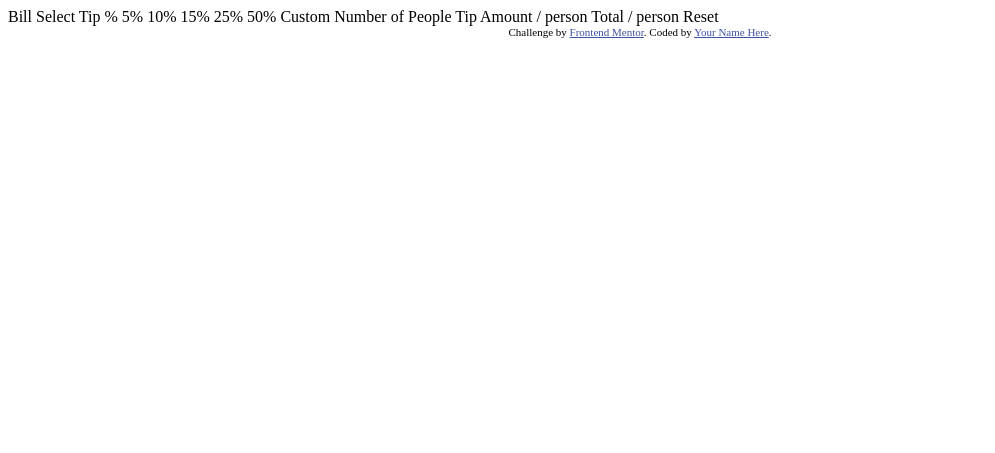
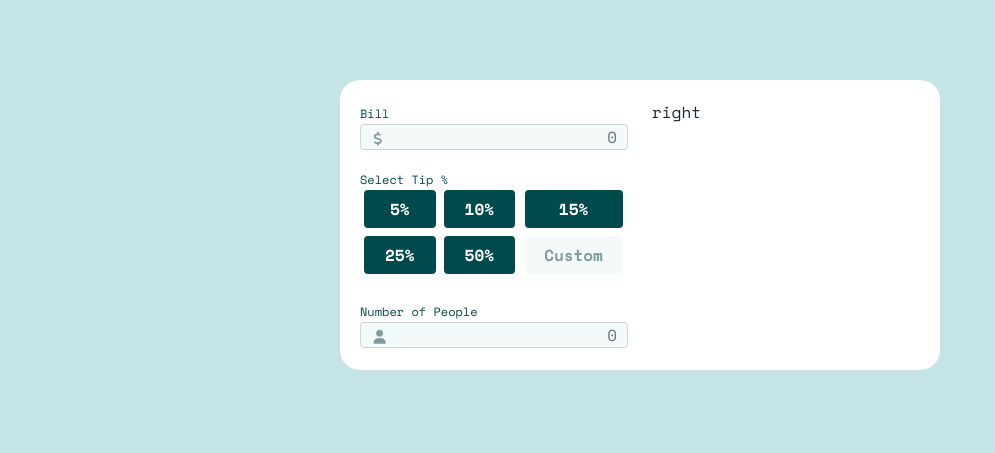
Before and after one commit to Kengpul/tip-calculator, a plain HTML site: page index.html in a window 1280 px wide. Shown: the whole page, without its empty margins (0-995 px from the left). Drawn offline with nearby package versions, Linux system fonts and the light colour scheme.

Commit message:
left side desktop view

```diff
--- a/index.html
+++ b/index.html
@@ -1,44 +1,89 @@
 <!DOCTYPE html>
 <html lang="en">
-<head>
-  <meta charset="UTF-8">
-  <meta name="viewport" content="width=device-width, initial-scale=1.0"> <!-- displays site properly based on user's device -->
+  <head>
+    <meta charset="UTF-8" />
+    <meta name="viewport" content="width=device-width, initial-scale=1.0" />
 
-  <link rel="icon" type="image/png" sizes="32x32" href="./images/favicon-32x32.png">
+    <link
+      rel="icon"
+      type="image/png"
+      sizes="32x32"
+      href="./images/favicon-32x32.png"
+    />
+    <script
+      src="https://kit.fontawesome.com/d81dbc2f3c.js"
+      crossorigin="anonymous"
+    ></script>
+    <link
+      href="https://cdn.jsdelivr.net/npm/bootstrap@5.1.3/dist/css/bootstrap.min.css"
+      rel="stylesheet"
+      integrity="sha384-1BmE4kWBq78iYhFldvKuhfTAU6auU8tT94WrHftjDbrCEXSU1oBoqyl2QvZ6jIW3"
+      crossorigin="anonymous"
+    />
+    <link rel="preconnect" href="https://fonts.googleapis.com" />
+    <link rel="preconnect" href="https://fonts.gstatic.com" crossorigin />
+    <link
+      href="https://fonts.googleapis.com/css2?family=Space+Mono:wght@400;700&display=swap"
+      rel="stylesheet"
+    />
+    <link rel="stylesheet" href="style.css" />
 
-  <title>Frontend Mentor | Tip calculator app</title>
+    <title>Frontend Mentor | Tip calculator app</title>
+  </head>
+  <body>
+    <div class="container d-flex justify-content-center align-items-center">
+      <div class="row">
+        <div class="col calculator-container">
+          <div class="row">
+            <div class="col-6 calculator-inputs">
+              <div class="mb-3">
+                <label for="bill-input">Bill</label>
+                <span><i class="fas fa-dollar-sign"></i></span>
+                <input
+                  type="text"
+                  class="form-control"
+                  id="bill-input"
+                  placeholder="0"
+                />
+              </div>
 
-  <!-- Feel free to remove these styles or customise in your own stylesheet 👍 -->
-  <style>
-    .attribution { font-size: 11px; text-align: center; }
-    .attribution a { color: hsl(228, 45%, 44%); }
-  </style>
-</head>
-<body>
+              <div class="mb-3">
+                <label>Select Tip %</label>
+                <div class="tip-buttons">
+                  <button class="btn">5%</button>
+                  <button class="btn">10%</button>
+                  <button class="btn">15%</button>
+                  <button class="btn">25%</button>
+                  <button class="btn">50%</button>
+                  <button class="btn custom">Custom</button>
+                </div>
+              </div>
 
-  Bill
+              <div class="mb-3">
+                <label for="number-of-people">Number of People</label>
+                <span><i class="fas fa-user"></i></span>
+                <input
+                  type="text"
+                  class="form-control"
+                  id="number-of-people"
+                  placeholder="0"
+                />
+              </div>
+            </div>
 
-  Select Tip %
-  5%
-  10%
-  15%
-  25%
-  50%
-  Custom
+            <div class="col-6 calculator-results">right</div>
+          </div>
+        </div>
+      </div>
+    </div>
 
-  Number of People
+    <!-- Bill Select Tip % 5% 10% 15% 25% 50% Custom Number of People Tip Amount /
+    person Total / person Reset -->
 
-  Tip Amount
-  / person
-
-  Total
-  / person
-
-  Reset
-
-  <div class="attribution">
-    Challenge by <a href="https://www.frontendmentor.io?ref=challenge" target="_blank">Frontend Mentor</a>.
-    Coded by <a href="#">Your Name Here</a>.
-  </div>
-</body>
+    <script
+      src="https://cdn.jsdelivr.net/npm/bootstrap@5.1.3/dist/js/bootstrap.bundle.min.js"
+      integrity="sha384-ka7Sk0Gln4gmtz2MlQnikT1wXgYsOg+OMhuP+IlRH9sENBO0LRn5q+8nbTov4+1p"
+      crossorigin="anonymous"
+    ></script>
+  </body>
 </html>
--- /dev/null
+++ b/style.css
@@ -0,0 +1,59 @@
+body {
+  background-color: hsl(185, 41%, 84%);
+  font-family: "Space Mono", monospace;
+}
+
+.calculator-container {
+  background-color: white;
+  width: 600px;
+  height: 290px;
+  border-radius: 20px;
+  padding: 20px;
+}
+.container {
+  height: 450px;
+}
+.calculator-inputs {
+  height: 200px;
+  position: relative;
+}
+.calculator-inputs input[type="text"] {
+  background-color: hsl(189, 41%, 97%);
+  padding: 0 10px;
+  text-align: right;
+  color: hsl(183, 100%, 15%);
+}
+.mb-3 {
+  position: relative;
+}
+.calculator-inputs span {
+  position: absolute;
+  top: 55%;
+  left: 5%;
+  color: hsl(184, 14%, 56%);
+  font-size: 14px;
+}
+.calculator-inputs label {
+  font-size: 12px;
+  color: hsl(183, 100%, 15%);
+}
+
+.tip-buttons {
+  display: grid;
+  grid-template-columns: auto auto auto;
+  justify-items: center;
+}
+.tip-buttons button {
+  background-color: hsl(183, 100%, 15%);
+  color: white;
+  width: 90%;
+  margin-bottom: 0.5rem;
+  font-weight: 600;
+}
+.tip-buttons button:hover {
+  background-color: hsl(172, 67%, 45%);
+}
+.tip-buttons .custom {
+  color: hsl(184, 14%, 56%);
+  background-color: hsl(189, 41%, 97%);
+}
```
